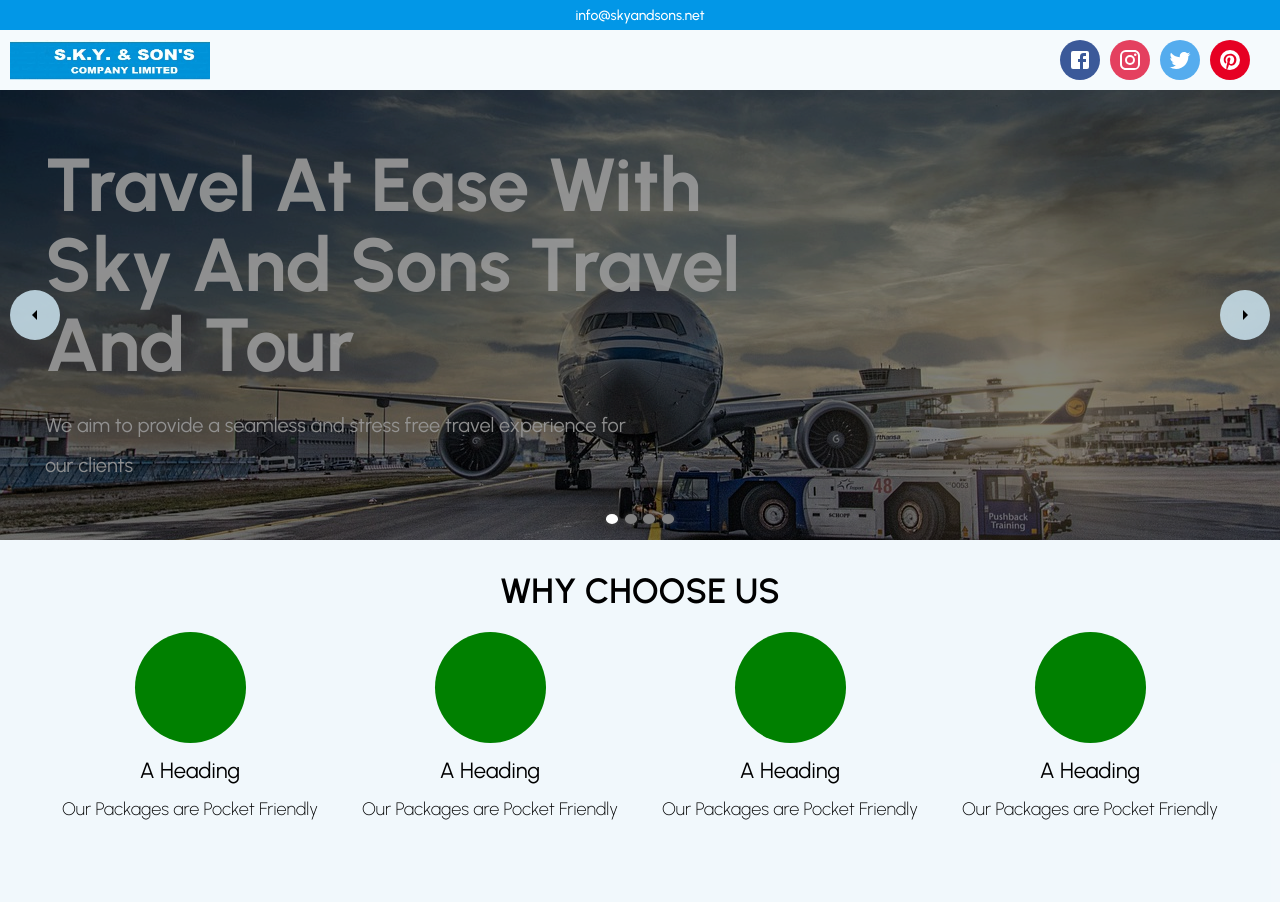
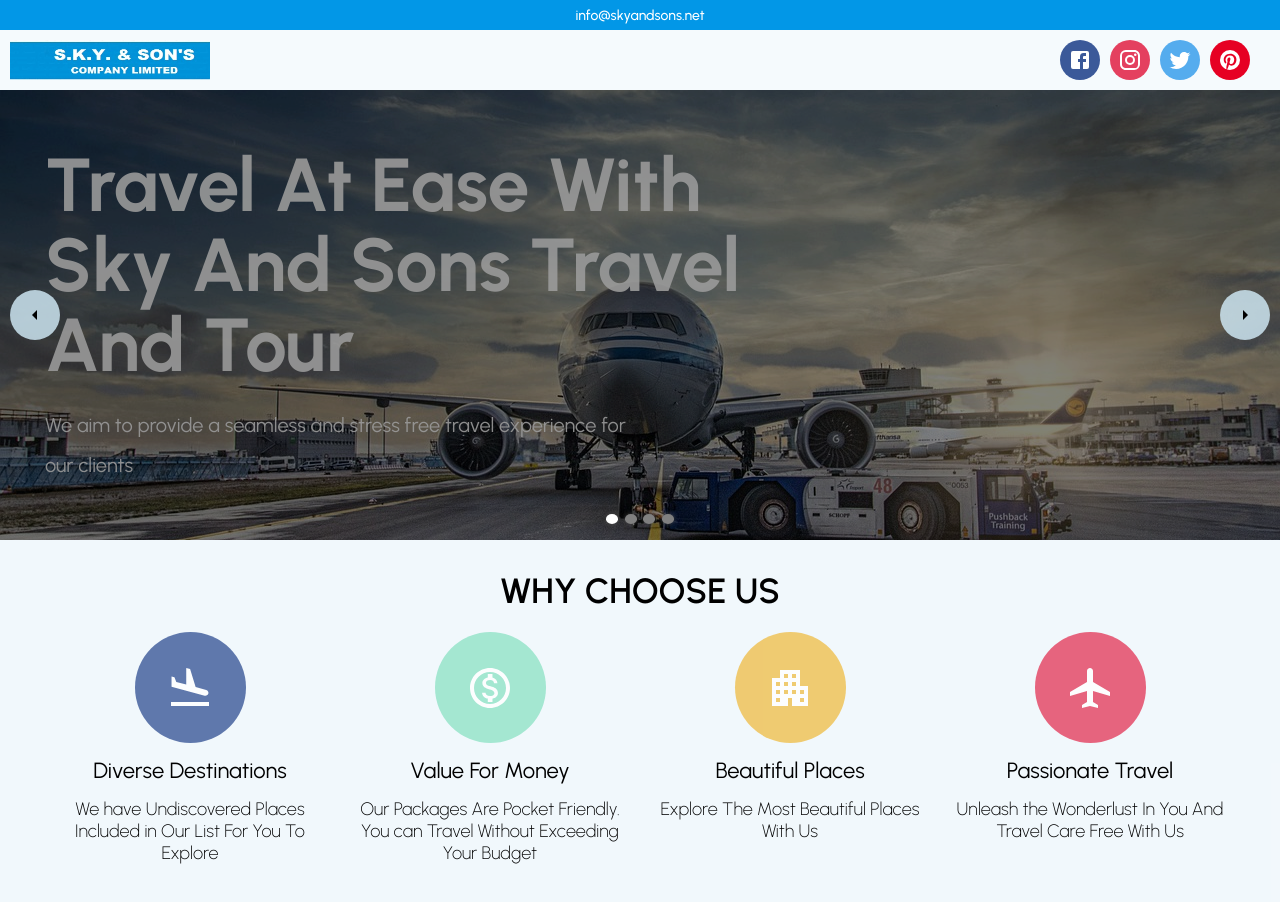
Before and after one commit to ckhobhey104/skyandsons, a React (Create React App) app: page / in a window 1280 px wide. Shown: the top 902 px of the page. Built offline with nearby package versions, Linux system fonts and the light colour scheme.

Commit message:
Updated WhyChooseUs component

```diff
--- a/src/components/TravelWhyChooseUs.jsx
+++ b/src/components/TravelWhyChooseUs.jsx
@@ -1,5 +1,9 @@
 import styled from "styled-components";
 import Widget from "./Widget";
+import FlightLandOutlinedIcon from "@material-ui/icons/FlightLandOutlined";
+import MonetizationOnOutlinedIcon from "@material-ui/icons/MonetizationOnOutlined";
+import ApartmentOutlinedIcon from "@material-ui/icons/ApartmentOutlined";
+import LocalAirportIcon from "@material-ui/icons/LocalAirport";
 
 const Wrapper = styled.div`
   background: #edf6fbbc;
@@ -35,10 +39,30 @@ const TravelWhyChooseUs = () => {
       <Container>
         <Title>WHY CHOOSE US</Title>
         <WidgetContainer>
-          <Widget />
-          <Widget />
-          <Widget />
-          <Widget />
+          <Widget
+            icon={<FlightLandOutlinedIcon style={{ fontSize: "48px" }} />}
+            heading="Diverse Destinations"
+            text="We have Undiscovered Places Included in Our List For You To Explore"
+            color="3B5999"
+          />
+          <Widget
+            icon={<MonetizationOnOutlinedIcon style={{ fontSize: "48px" }} />}
+            heading="Value For Money"
+            text="Our Packages Are Pocket Friendly. You can Travel Without Exceeding Your Budget"
+            color="91E3C7"
+          />
+          <Widget
+            icon={<ApartmentOutlinedIcon style={{ fontSize: "48px" }} />}
+            heading="Beautiful Places"
+            text="Explore The Most Beautiful Places With Us"
+            color="EFC04F"
+          />
+          <Widget
+            icon={<LocalAirportIcon style={{ fontSize: "48px" }} />}
+            heading="Passionate Travel"
+            text="Unleash the Wonderlust In You And Travel Care Free With Us"
+            color="E4405F"
+          />
         </WidgetContainer>
       </Container>
     </Wrapper>
--- a/src/components/Widget.jsx
+++ b/src/components/Widget.jsx
@@ -14,9 +14,11 @@ const Top = styled.div`
 const TopIcon = styled.div`
   width: 111px;
   height: 111px;
+  font-size: 50px;
   border-radius: 50%;
   color: white;
-  background-color: green;
+  background-color: #${(props) => props.color};
+  opacity: 0.8;
   display: flex;
   justify-content: center;
   align-items: center;
@@ -39,15 +41,15 @@ const MiddleContent = styled.p`
   text-align: center;
 `;
 
-const Widget = () => {
+const Widget = ({ icon, heading, text, color }) => {
   return (
     <Wrapper>
       <Top>
-        <TopIcon></TopIcon>
+        <TopIcon color={color}>{icon}</TopIcon>
       </Top>
       <Middle>
-        <MiddleHeading>A Heading</MiddleHeading>
-        <MiddleContent>Our Packages are Pocket Friendly</MiddleContent>
+        <MiddleHeading>{heading}</MiddleHeading>
+        <MiddleContent>{text}</MiddleContent>
       </Middle>
     </Wrapper>
   );
```
